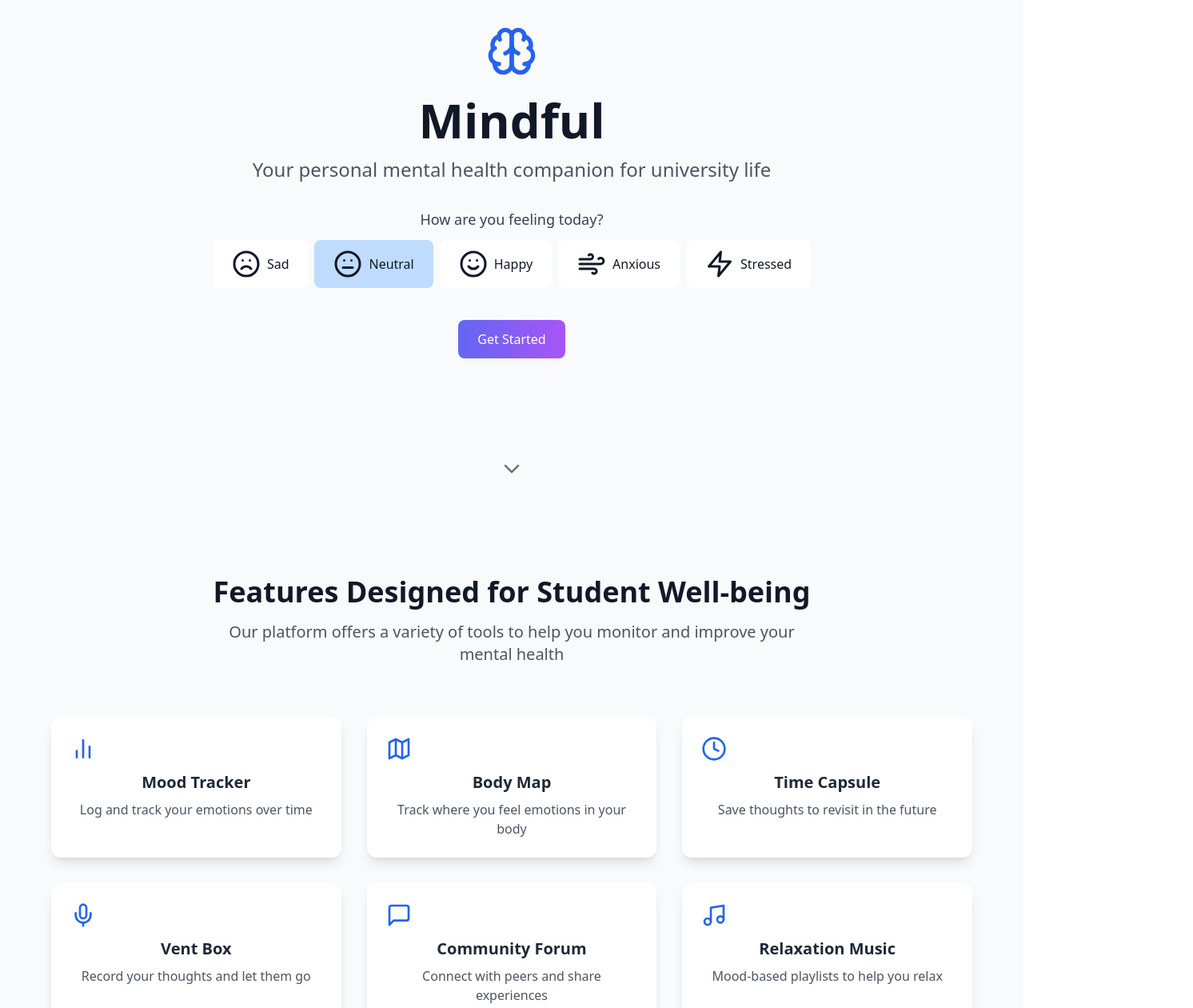
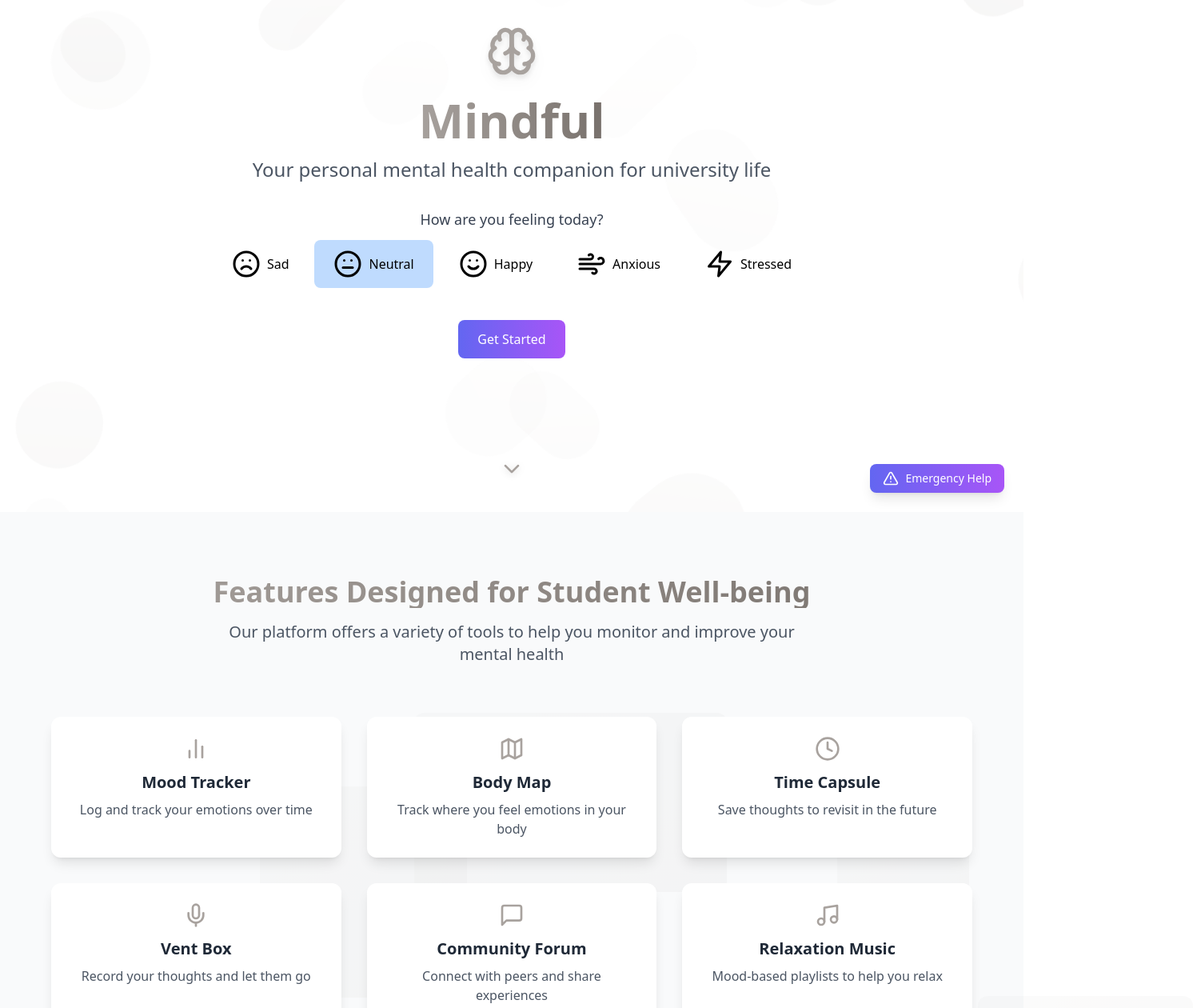
Before and after one commit to priyanshu2119/BWI, a React (Vite) app: page / in a window 1280 px wide. Shown: the part 160-1420 px from the top of the page at 80% size, 1492 px wide, since content can reach past the window. Built offline with nearby package versions, Linux system fonts and the light colour scheme.

Commit message:
landing page done

```diff
--- a/src/pages/LandingPage.tsx
+++ b/src/pages/LandingPage.tsx
@@ -1,5 +1,5 @@
-import React, { useEffect, useState } from 'react';
-import { motion, useAnimation } from 'framer-motion';
+import React, { useEffect, useState, useRef } from 'react';
+import { motion, useAnimation, useTransform, useScroll, AnimatePresence } from 'framer-motion';
 import { useInView } from 'react-intersection-observer';
 import { useNavigate } from 'react-router-dom';
 import {
@@ -14,7 +14,8 @@ import {
   Video,
   Clock,
   Map,
-  Mic
+  Mic,
+  AlertTriangle
 } from 'lucide-react';
 import Button from '../components/ui/Button';
 import MoodSelector from '../components/ui/MoodSelector';
@@ -22,11 +23,41 @@ import useStore from '../store/useStore';
 import { getMoodTextColor } from '../utils/theme';
 import LoadingScreen from '../components/loading/LoadingScreen';
 
+// Flashcard data
+const flashcardsData = [
+  { id: 1, title: "Welcome to Mindful", content: "Your personal mental health companion" },
+  { id: 2, title: "Track Your Mood", content: "Log your emotions and see patterns over time" },
+  { id: 3, title: "Connect Anonymously", content: "Share experiences and get support from peers" },
+  { id: 4, title: "Get Started", content: "Choose how you're feeling today to begin" }
+];
+
+// Mood accent colors for animations and icons
+const moodColors = {
+  happy: ["#4ade80", "#3b82f6"],
+  sad: ["#60a5fa", "#3b82f6"],
+  angry: ["#f87171", "#ef4444"],
+  anxious: ["#fcd34d", "#f59e0b"],
+  neutral: ["#a8a29e", "#78716c"],
+  default: ["#818cf8", "#6366f1"]
+};
+
 const LandingPage: React.FC = () => {
   const { currentMood, darkMode, setShowFlashcards } = useStore();
   const textColorClass = getMoodTextColor(currentMood, darkMode);
   const [isLoading, setIsLoading] = useState(false);
+  const [showingFlashcards, setShowingFlashcards] = useState(false);
+  const [currentFlashcard, setCurrentFlashcard] = useState(0);
   const navigate = useNavigate();
+  const mainRef = useRef<HTMLDivElement>(null);
+
+  // For parallax scrolling
+  const { scrollYProgress } = useScroll({
+    target: mainRef,
+    offset: ["start start", "end end"]
+  });
+
+  const headerY = useTransform(scrollYProgress, [0, 1], [0, -100]);
+  const featureY = useTransform(scrollYProgress, [0, 0.5, 1], [100, 0, -50]);
 
   // Animation for sections
   const controls = useAnimation();
@@ -40,6 +71,12 @@ const LandingPage: React.FC = () => {
       controls.start('visible');
     }
   }, [controls, inView]);
+
+  // Get mood-based accent colors for animations and icons
+  const getMoodColors = () => {
+    if (!currentMood) return moodColors.default;
+    return moodColors[currentMood as keyof typeof moodColors] || moodColors.default;
+  };
 
   const containerVariants = {
     hidden: { opacity: 0 },
@@ -62,9 +99,30 @@ const LandingPage: React.FC = () => {
     }
   };
 
+  const flashcardVariants = {
+    initial: { rotateY: 180, opacity: 0 },
+    animate: { rotateY: 0, opacity: 1, transition: { duration: 0.8 } },
+    exit: { rotateY: -180, opacity: 0, transition: { duration: 0.5 } }
+  };
+
   const handleGetStarted = () => {
-    setIsLoading(true);
+    setShowingFlashcards(true);
     setShowFlashcards(true);
+
+    // Start flashcard sequence
+    const flashcardInterval = setInterval(() => {
+      setCurrentFlashcard(prev => {
+        if (prev >= flashcardsData.length - 1) {
+          clearInterval(flashcardInterval);
+          setIsLoading(true);
+          return prev;
+        }
+        return prev + 1;
+      });
+    }, 2000);
+
+    // Cleanup
+    return () => clearInterval(flashcardInterval);
   };
 
   const handleLoadingComplete = () => {
@@ -116,17 +174,112 @@ const LandingPage: React.FC = () => {
     return <LoadingScreen onComplete={handleLoadingComplete} />;
   }
 
+  // Get current mood colors
+  const colors = getMoodColors();
+
   return (
-    <div className={`min-h-screen ${darkMode ? 'bg-gray-900 text-white' : 'bg-gray-50 text-gray-900'}`}>
-      {/* Hero Section */}
-      <section className="min-h-screen flex flex-col items-center justify-center px-4 text-center">
+    <div
+      ref={mainRef}
+      className={`min-h-screen bg-white dark:bg-gray-900 transition-all duration-700 ease-in-out`}
+    >
+      {/* Emergency Help Button - Fixed Position */}
+      <motion.div
+        className="fixed bottom-6 right-6 z-50"
+        initial={{ opacity: 0, scale: 0.8 }}
+        animate={{ opacity: 1, scale: 1 }}
+        whileHover={{ scale: 1.1 }}
+        whileTap={{ scale: 0.95 }}
+      >
+        <Button
+          onClick={() => navigate('/emergency')}
+          className="flex items-center gap-2 bg-red-600 hover:bg-red-700 text-white shadow-lg"
+          size="md"
+        >
+          <AlertTriangle size={20} />
+          Emergency Help
+        </Button>
+      </motion.div>
+
+      {/* Flashcards Modal */}
+      <AnimatePresence>
+        {showingFlashcards && (
+          <motion.div
+            className="fixed inset-0 bg-black bg-opacity-60 z-40 flex items-center justify-center p-4"
+            initial={{ opacity: 0 }}
+            animate={{ opacity: 1 }}
+            exit={{ opacity: 0 }}
+          >
+            <AnimatePresence mode="wait">
+              <motion.div
+                key={currentFlashcard}
+                className={`bg-white dark:bg-gray-800 p-8 rounded-xl shadow-xl max-w-md w-full perspective-1000`}
+                variants={flashcardVariants}
+                initial="initial"
+                animate="animate"
+                exit="exit"
+                style={{
+                  transformStyle: "preserve-3d",
+                  willChange: "transform, opacity",
+                  borderTop: `4px solid ${colors[0]}`,
+                  borderBottom: `4px solid ${colors[1]}`
+                }}
+              >
+                <h3 className="text-2xl font-bold mb-4 text-center" style={{ color: colors[0] }}>
+                  {flashcardsData[currentFlashcard].title}
+                </h3>
+                <p className="text-lg text-center">
+                  {flashcardsData[currentFlashcard].content}
+                </p>
+              </motion.div>
+            </AnimatePresence>
+          </motion.div>
+        )}
+      </AnimatePresence>
+
+      {/* Hero Section - with Parallax */}
+      <section className="min-h-screen flex flex-col items-center justify-center px-4 text-center relative overflow-hidden">
+        <motion.div
+          style={{ y: headerY }}
+          className="absolute w-full h-full top-0 left-0 z-0 opacity-20 pointer-events-none"
+        >
+          {[...Array(20)].map((_, i) => (
+            <motion.div
+              key={i}
+              className="absolute rounded-full"
+              style={{
+                top: `${Math.random() * 100}%`,
+                left: `${Math.random() * 100}%`,
+                width: `${Math.random() * 100 + 50}px`,
+                height: `${Math.random() * 100 + 50}px`,
+                background: `linear-gradient(135deg, ${colors[0]}, ${colors[1]})`,
+                opacity: Math.random() * 0.3,
+                willChange: "transform"
+              }}
+              animate={{
+                scale: [1, 1.2, 1],
+                rotate: [0, 90, 0],
+              }}
+              transition={{
+                duration: 15 + Math.random() * 10,
+                repeat: Infinity,
+                ease: "linear"
+              }}
+            />
+          ))}
+        </motion.div>
+
+        {/* Existing hero content with enhanced colors */}
         <motion.div
           initial={{ y: -50, opacity: 0 }}
           animate={{ y: 0, opacity: 1 }}
           transition={{ duration: 0.8 }}
-          className="mb-6"
+          className="mb-6 relative z-10"
         >
-          <Brain size={64} className={textColorClass} />
+          <Brain
+            size={64}
+            className={`filter drop-shadow-lg`}
+            style={{ color: colors[0] }}
+          />
         </motion.div>
 
         <motion.h1
@@ -134,6 +287,12 @@ const LandingPage: React.FC = () => {
           animate={{ y: 0, opacity: 1 }}
           transition={{ duration: 0.8, delay: 0.2 }}
           className="text-4xl md:text-6xl font-bold mb-4"
+          style={{
+            background: `linear-gradient(to right, ${colors[0]}, ${colors[1]})`,
+            WebkitBackgroundClip: 'text',
+            WebkitTextFillColor: 'transparent',
+            backgroundClip: 'text'
+          }}
         >
           Mindful
         </motion.h1>
@@ -164,13 +323,20 @@ const LandingPage: React.FC = () => {
           animate={{ y: 0, opacity: 1 }}
           transition={{ duration: 0.8, delay: 0.8 }}
         >
-          <Button onClick={handleGetStarted} size="lg">
+          <Button
+            onClick={handleGetStarted}
+            size="lg"
+            style={{
+              background: `linear-gradient(to right, ${colors[0]}, ${colors[1]}</Button>)`,
+              border: 'none'
+            }}
+          >
             Get Started
           </Button>
         </motion.div>
 
         <motion.div
-          className="absolute bottom-10"
+          className="absolute bottom-10 z-10"
           initial={{ opacity: 0 }}
           animate={{ opacity: 1 }}
           transition={{ delay: 1.2, duration: 1 }}
@@ -179,14 +345,37 @@ const LandingPage: React.FC = () => {
             animate={{ y: [0, 10, 0] }}
             transition={{ repeat: Infinity, duration: 1.5 }}
           >
-            <ChevronDown size={32} className={darkMode ? 'text-gray-400' : 'text-gray-500'} />
+            <ChevronDown
+              size={32}
+              style={{ color: colors[0], filter: 'drop-shadow(0 2px 4px rgba(0,0,0,0.15))' }}
+            />
           </motion.div>
         </motion.div>
       </section>
 
-      {/* Features Section */}
-      <section className="py-20 px-4" ref={ref}>
-        <div className="max-w-6xl mx-auto">
+      {/* Features Section - with Parallax */}
+      <section className="py-20 px-4 relative bg-gray-50 dark:bg-gray-800" ref={ref}>
+        <motion.div
+          style={{ y: featureY }}
+          className="absolute inset-0 opacity-30 pointer-events-none"
+        >
+          {[...Array(5)].map((_, i) => (
+            <motion.div
+              key={i}
+              className="absolute rounded-xl"
+              style={{
+                top: `${20 + Math.random() * 60}%`,
+                left: `${Math.random() * 100}%`,
+                width: `${Math.random() * 300 + 100}px`,
+                height: `${Math.random() * 200 + 100}px`,
+                background: `linear-gradient(135deg, ${colors[0]}22, ${colors[1]}22)`,
+                willChange: "transform"
+              }}
+            />
+          ))}
+        </motion.div>
+
+        <div className="max-w-6xl mx-auto relative z-10">
           <motion.div
             variants={containerVariants}
             initial="hidden"
@@ -195,7 +384,13 @@ const LandingPage: React.FC = () => {
           >
             <motion.h2
               variants={itemVariants}
-              className={`text-3xl md:text-4xl font-bold mb-4 ${darkMode ? 'text-white' : 'text-gray-900'}`}
+              className="text-3xl md:text-4xl font-bold mb-4"
+              style={{
+                background: `linear-gradient(to right, ${colors[0]}, ${colors[1]})`,
+                WebkitBackgroundClip: 'text',
+                WebkitTextFillColor: 'transparent',
+                backgroundClip: 'text'
+              }}
             >
               Features Designed for Student Well-being
             </motion.h2>
@@ -217,12 +412,18 @@ const LandingPage: React.FC = () => {
               <motion.div
                 key={index}
                 variants={itemVariants}
-                className={`p-6 rounded-xl ${darkMode ? 'bg-gray-800' : 'bg-white'} shadow-lg cursor-pointer`}
-                whileHover={{ y: -5, transition: { duration: 0.2 } }}
+                className={`p-6 rounded-xl bg-white dark:bg-gray-800 shadow-lg cursor-pointer`}
+                whileHover={{
+                  y: -5,
+                  boxShadow: `0 15px 30px -10px ${colors[0]}33`,
+                  transition: { duration: 0.2 }
+                }}
                 onClick={() => navigate(feature.path)}
               >
                 <div className="text-center">
-                  {feature.icon}
+                  {React.cloneElement(feature.icon, {
+                    style: { color: colors[0], margin: '0 auto 0.75rem auto' }
+                  })}
                   <h3 className={`text-xl font-semibold mb-2 ${darkMode ? 'text-gray-100' : 'text-gray-800'}`}>
                     {feature.title}
                   </h3>
@@ -236,8 +437,7 @@ const LandingPage: React.FC = () => {
         </div>
       </section>
 
-      {/* Other sections can remain but without duplicate feature boxes */}
-      {/* Remove footer feature boxes and texts */}
+      {/* Other sections remain the same */}
     </div>
   );
 };
```
